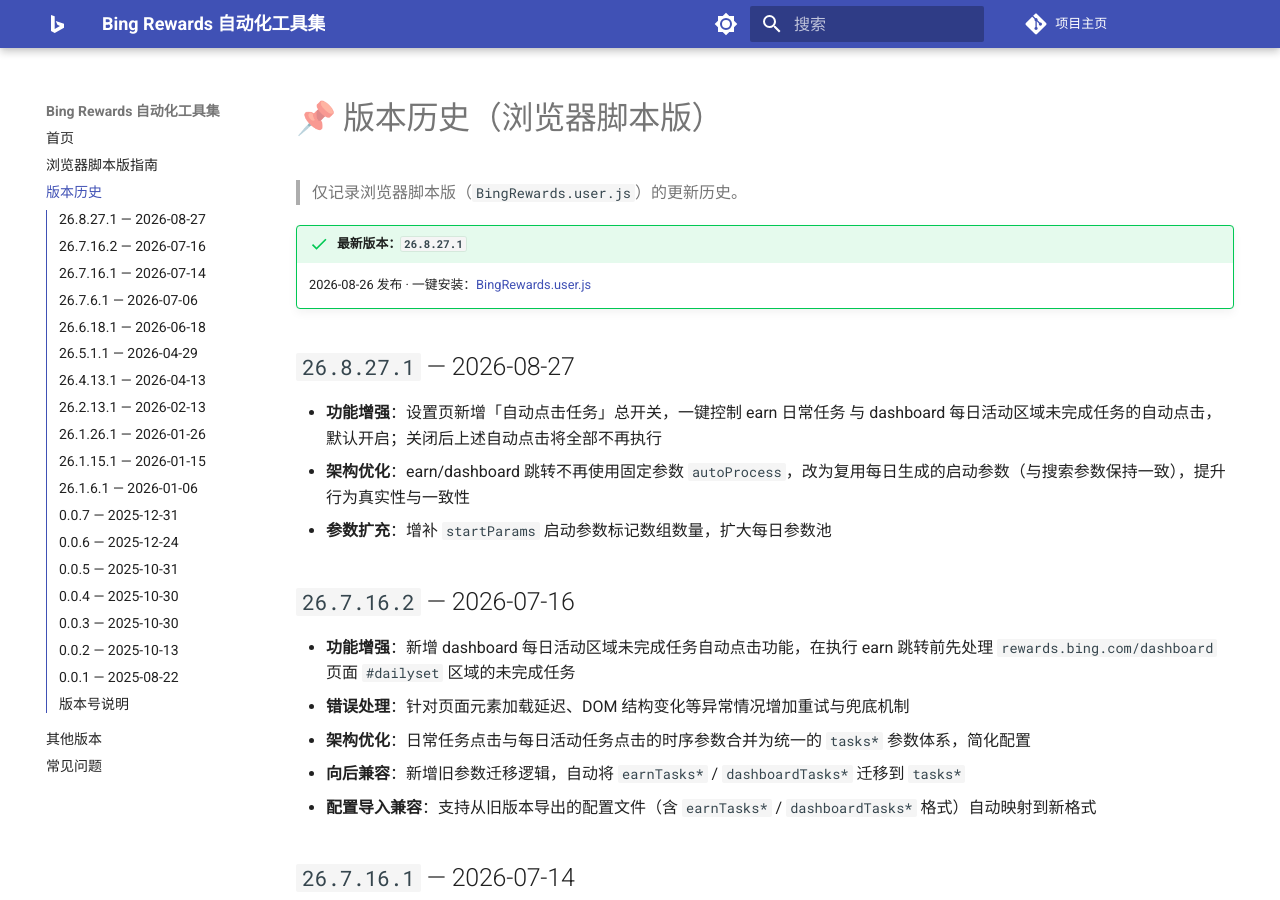
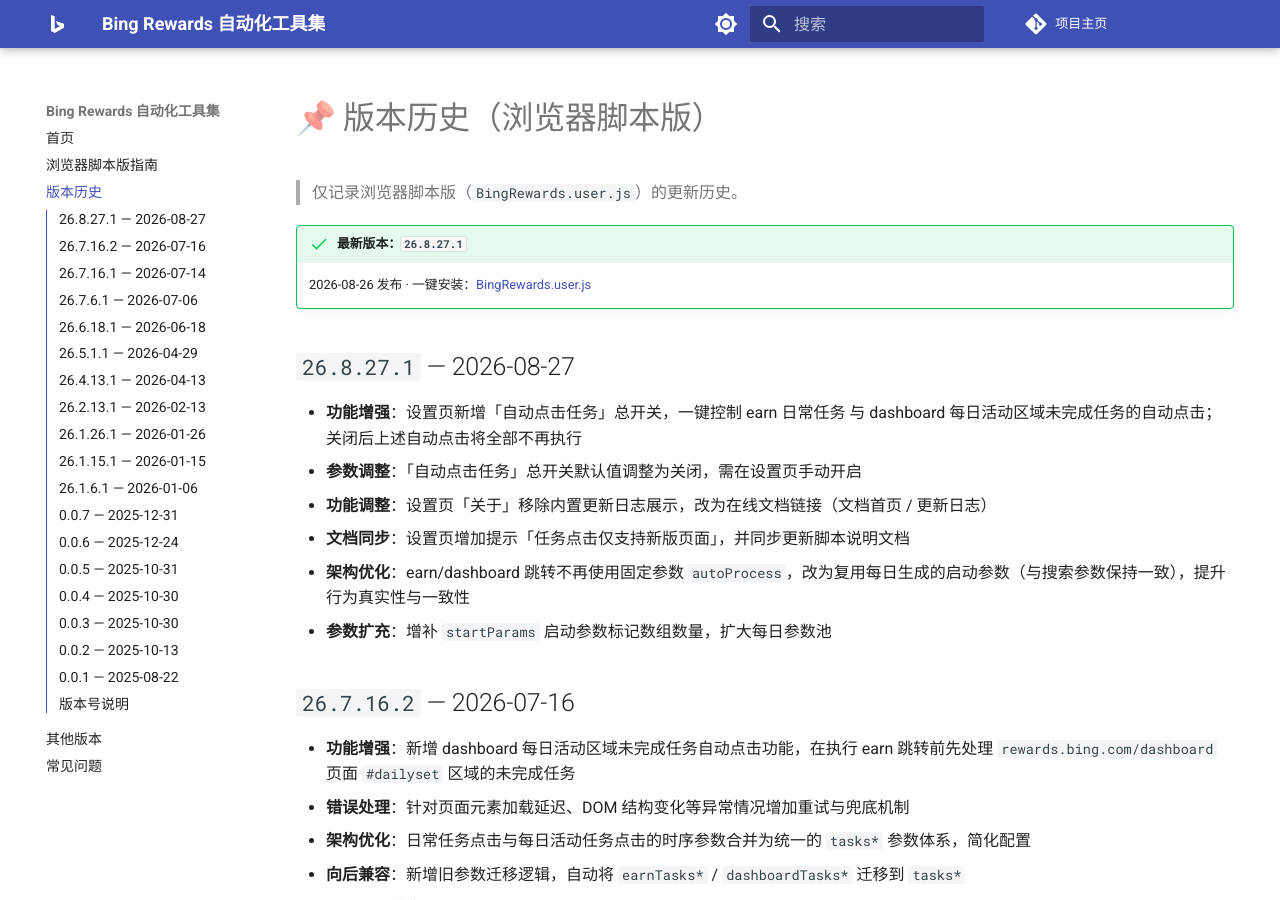
Before and after one commit to idbb98/microsoft-bing-rewards-daily-task-script, an MkDocs documentation site: the page built from docs/changelog.md, in a window 1280 px wide and 900 px high. Built offline with MkDocs 1.6.1 and Material for MkDocs 9.7.7, drawn with Linux system fonts in a browser that asks for light colours.

Commit message:
docs: 更新文档与 changelog，同步配置说明与项目说明
本次更新同步了全量文档内容：
1. 更新 changelog.md 记录本次版本的功能调整、参数变更
2. 补充 userscript.md 的任务点击配置说明，新增页面兼容性提示与开关默认值说明
3. 更新 README.md 与 index.md，新增在线文档入口、Edge浏览器使用建议与Gitee Star引导
4. 移除README中旧的版本历史记录，改为指向在线文档的版本历史页面

```diff
--- a/docs/changelog.md
+++ b/docs/changelog.md
@@ -7,7 +7,10 @@
 
 ## `26.8.27.1` — 2026-08-27
 
-- **功能增强**：设置页新增「自动点击任务」总开关，一键控制 earn 日常任务 与 dashboard 每日活动区域未完成任务的自动点击，默认开启；关闭后上述自动点击将全部不再执行
+- **功能增强**：设置页新增「自动点击任务」总开关，一键控制 earn 日常任务 与 dashboard 每日活动区域未完成任务的自动点击；关闭后上述自动点击将全部不再执行
+- **参数调整**：「自动点击任务」总开关默认值调整为关闭，需在设置页手动开启
+- **功能调整**：设置页「关于」移除内置更新日志展示，改为在线文档链接（文档首页 / 更新日志）
+- **文档同步**：设置页增加提示「任务点击仅支持新版页面」，并同步更新脚本说明文档
 - **架构优化**：earn/dashboard 跳转不再使用固定参数 `autoProcess`，改为复用每日生成的启动参数（与搜索参数保持一致），提升行为真实性与一致性
 - **参数扩充**：增补 `startParams` 启动参数标记数组数量，扩大每日参数池
 
```
Also changed, not shown: README.md (+6 -19 lines), docs/index.md (+3 -0 lines), docs/scripts/userscript.md (+7 -0 lines).
